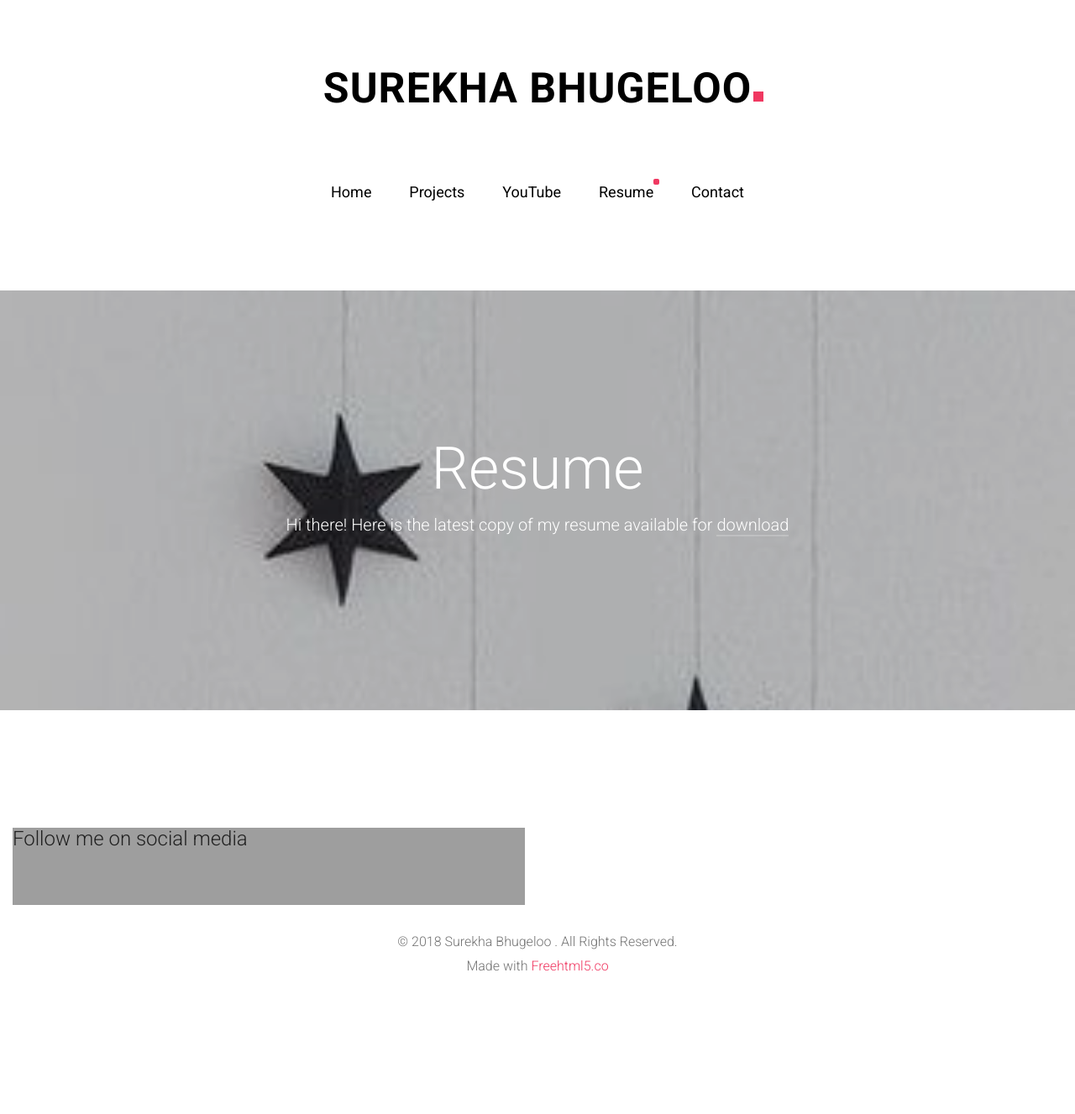
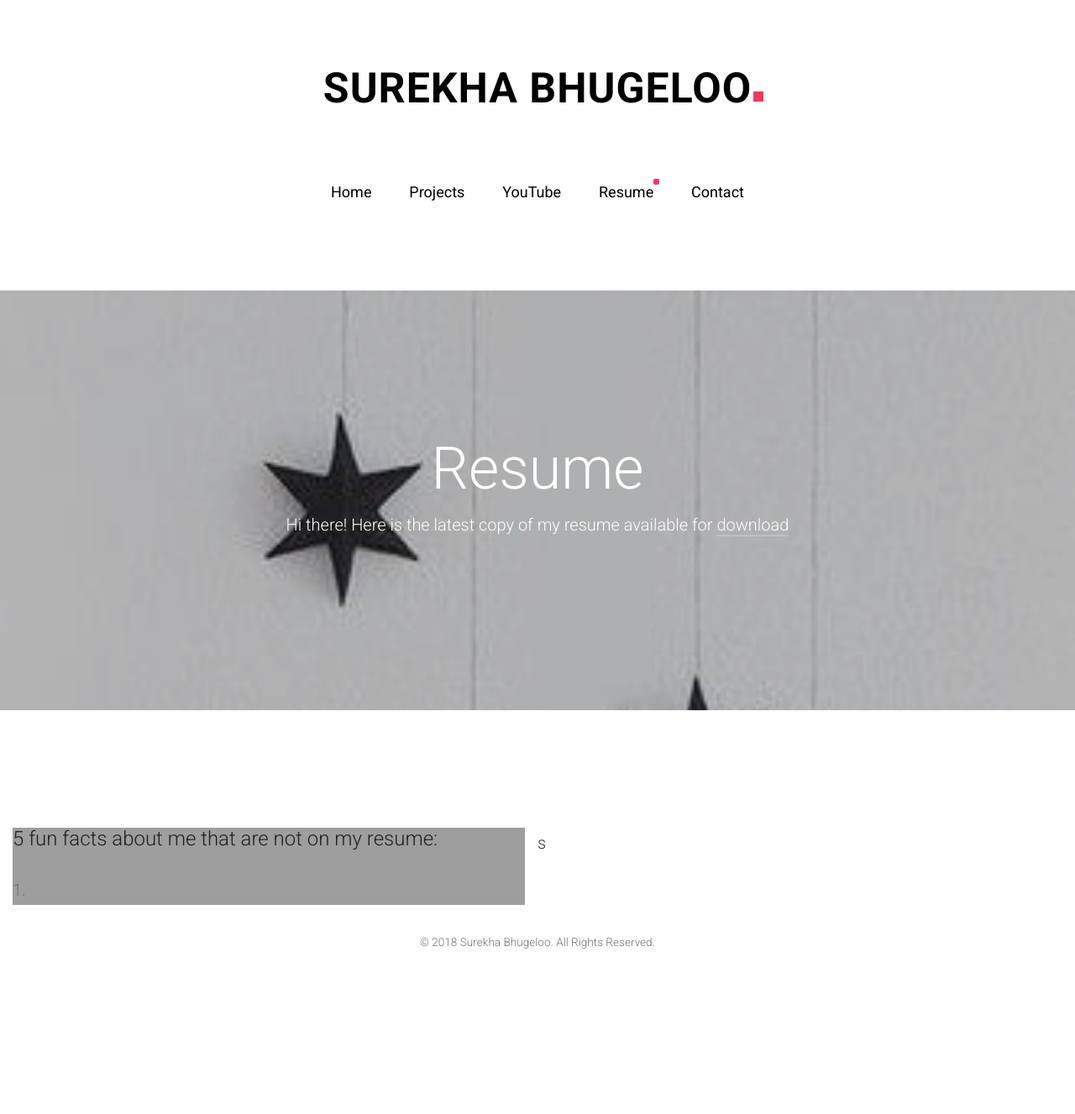
Before and after one commit to Surekha24/Surekha24.github.io, a Jekyll site: the page resume.html, which Jekyll copies as it is, in a window 1280 px wide. Shown: the whole page at 84% size. Built offline with Jekyll 4.4.1, drawn with Linux system fonts in a browser that asks for light colours; nearby versions of some CDN libraries; some web fonts are replaced; library files that are not in the unit come from our copies; after the commit the page ends 1261 px from its top, so only the background shows below that; grey boxes are pictures that could not be loaded.

Commit message:
Update resume.html

```diff
--- a/resume.html
+++ b/resume.html
@@ -86,17 +86,14 @@
 						<div class="team-section-grid" style="background-image: url(images/author-4.jpg);">
 							<div class="overlay-section">
 								<div class="desc">
-									<h3> Follow me on social media </h3>
+									<h3>5 fun facts about me that are not on my resume:</h3>
 
-									<p class="fh5co-social-icons">
-										<a href="#"><i class="icon-twitter-with-circle"></i></a>
-										<a href="#"><i class="icon-facebook-with-circle"></i></a>
-										<a href="#"><i class="icon-instagram-with-circle"></i></a>
-									</p>
+									<p> 1.
+									     </p>
 								</div>
 							</div>
 						</div>
-					</div>
+					</div>s
 
 	</div><!-- end fh5co-common-section -->
 	<footer>
@@ -104,11 +101,11 @@
 			<div class="container">
 				<div class="row">
 					<div class="col-md-8 col-md-offset-2 text-center">
-						<p>&copy; 2018 Surekha Bhugeloo <a href="#"></a>. All Rights Reserved. <br>Made with <a href="https://freehtml5.co/" target="_blank">Freehtml5.co</a> </p>
+						<p><small>&copy; 2018 Surekha Bhugeloo. All Rights Reserved.</small></p>
 						<p class="fh5co-social-icons">
-							<a href="#"><i class="icon-twitter-with-circle"></i></a>
-							<a href="#"><i class="icon-facebook-with-circle"></i></a>
-							<a href="#"><i class="icon-instagram-with-circle"></i></a>
+							<a href="https://www.linkedin.com/in/surekhabhugeloo/" target="_blank"><i class="Roboto-icon-linkedin-with-circle"></i></a>
+							<a href="https://twitter.com/SurekhaB_"><i class="Roboto-icon-twitter-with-circle" target="_blank"></i></a>
+							<a href="https://www.instagram.com/surekha_bhugeloo/" target="_blank"><i class="Roboto-icon-instagram-with-circle"></i></a>
 						</p>
 					</div>
 				</div>
```
